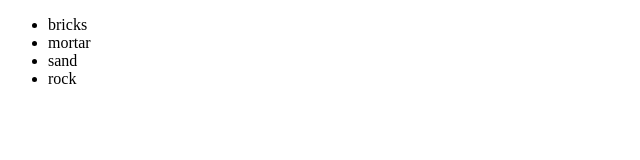
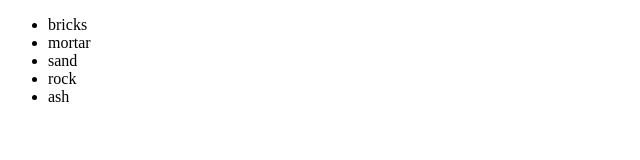
Before and after one commit to Gokuno/GitTest, a plain HTML site: page index.html in a window 1280 px wide. Shown: the full height of the page, 0-640 px from the left. Drawn offline with Linux system fonts and the light colour scheme.

```diff
--- a/index.html
+++ b/index.html
@@ -7,6 +7,7 @@
             <li>mortar</li>
             <li>sand</li>
             <li>rock</li>
+	    <li>ash</li>
         </ul>
     </div>
 </body>
```
